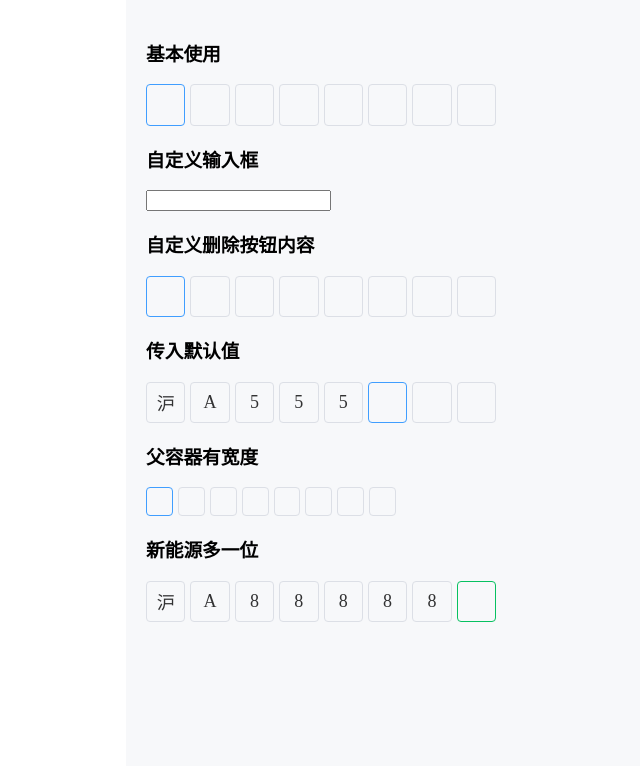
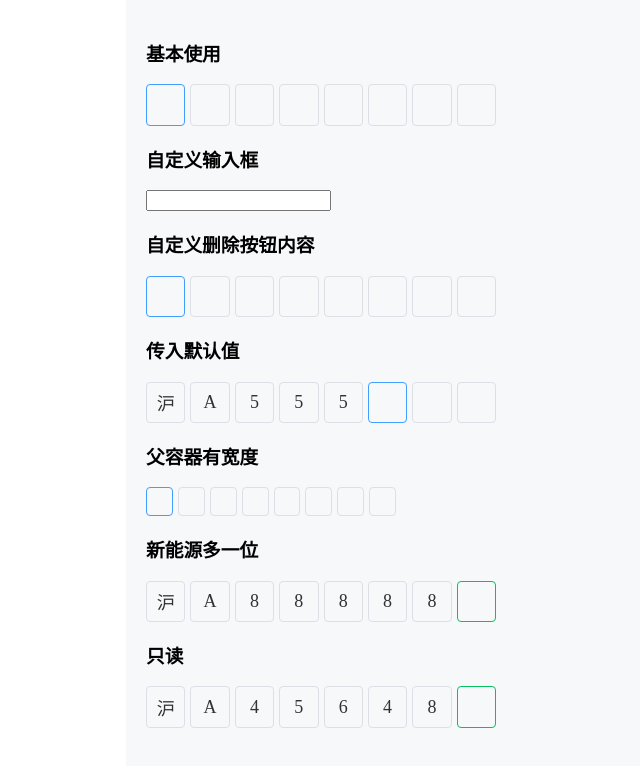
Before and after one commit to baboon-king/car-plate-keyboard, a Vue app: page / in a window 1280 px wide. Shown: the top 766 px of the page, without its empty margins (194-834 px from the left). Built offline with nearby package versions, Linux system fonts and the light colour scheme.

Commit message:
docs : update example for "readonly" api

```diff
--- a/examples/App.vue
+++ b/examples/App.vue
@@ -27,6 +27,9 @@
 
       <h3>新能源多一位</h3>
       <car-plate-keyboard :value="defaultPlate2" @submit="submit"> </car-plate-keyboard>
+
+      <h3>只读</h3>
+      <car-plate-keyboard :value="defaultPlate3" readonly @submit="submit"> </car-plate-keyboard>
     </div>
   </div>
 </template>
@@ -38,7 +41,8 @@ export default {
   data() {
     return {
       defaultPlate: '沪A555',
-      defaultPlate2: '沪A88888'
+      defaultPlate2: '沪A88888',
+      defaultPlate3: '沪A45648'
     }
   },
   methods: {
```
